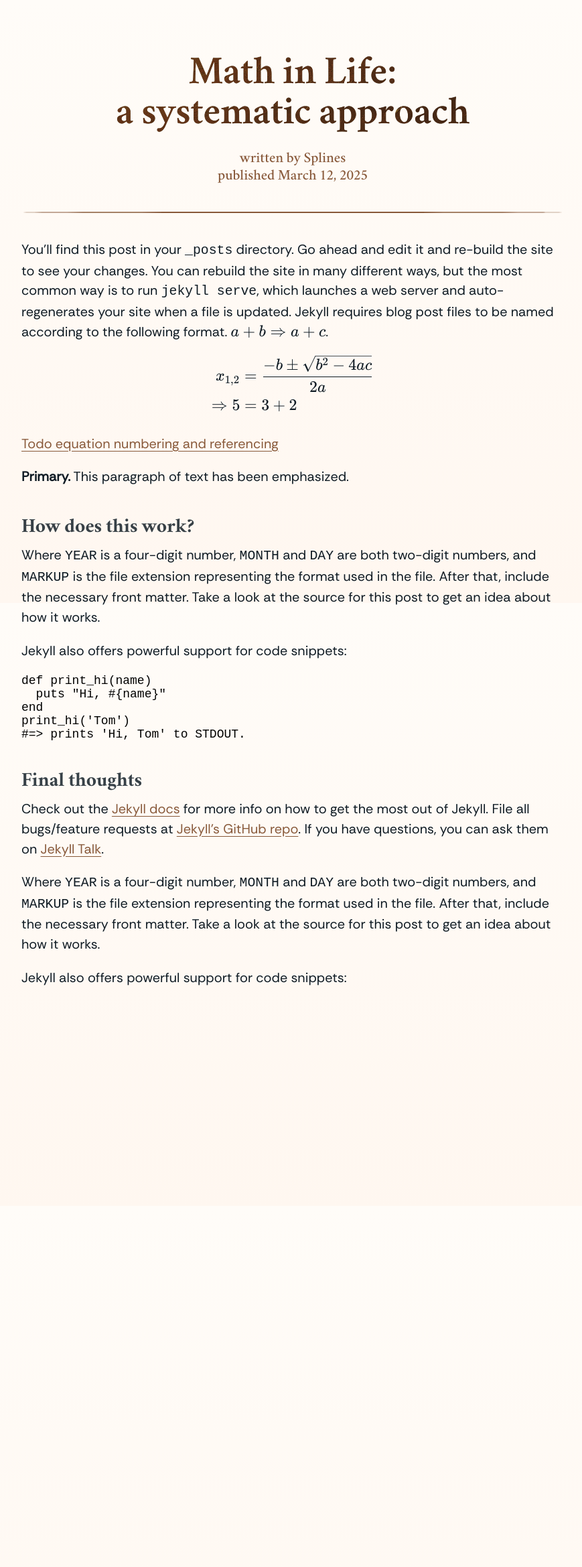
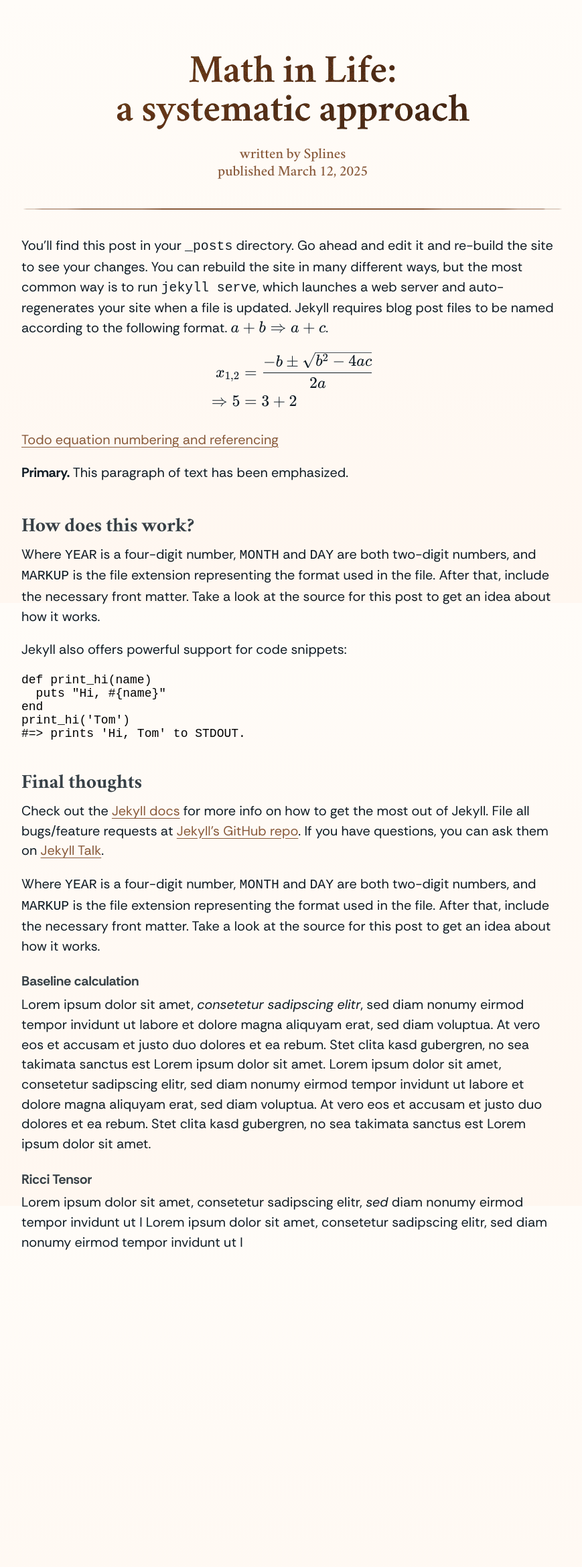
Before and after one commit to Splines/homepage, a Jekyll site: the page built from _posts/2025-03-11-welcome.md, in a window 1280 px wide. Shown: the whole page at 67% size, without its empty margins (203-1072 px from the left). Built offline with Jekyll 4.4.1, drawn with Linux system fonts in a browser that asks for light colours; before the commit the page ends 1944 px from its top, so only the background shows below that.

Commit message:
Use variable font & style h2

```diff
--- a/_posts/2025-03-11-welcome.md
+++ b/_posts/2025-03-11-welcome.md
@@ -46,7 +46,12 @@
 
 Where `YEAR` is a four-digit number, `MONTH` and `DAY` are both two-digit numbers, and `MARKUP` is the file extension representing the format used in the file. After that, include the necessary front matter. Take a look at the source for this post to get an idea about how it works.
 
-Jekyll also offers powerful support for code snippets:
+### Baseline calculation
+Lorem ipsum dolor sit amet, *consetetur sadipscing elitr*, sed diam nonumy eirmod tempor invidunt ut labore et dolore magna aliquyam erat, sed diam voluptua. At vero eos et accusam et justo duo dolores et ea rebum. Stet clita kasd gubergren, no sea takimata sanctus est Lorem ipsum dolor sit amet. Lorem ipsum dolor sit amet, consetetur sadipscing elitr, sed diam nonumy eirmod tempor invidunt ut labore et dolore magna aliquyam erat, sed diam voluptua. At vero eos et accusam et justo duo dolores et ea rebum. Stet clita kasd gubergren, no sea takimata sanctus est Lorem ipsum dolor sit amet.
+
+
+### Ricci Tensor
+Lorem ipsum dolor sit amet, consetetur sadipscing elitr, *sed* diam nonumy eirmod tempor invidunt ut l Lorem ipsum dolor sit amet, consetetur sadipscing elitr, sed diam nonumy eirmod tempor invidunt ut l
 
 
 [jekyll-docs]: https://jekyllrb.com/docs/home
--- a/_sass/typography.scss
+++ b/_sass/typography.scss
@@ -21,16 +21,23 @@
 
 @font-face {
     font-family: "Rethink";
-    src: url("/assets/fonts/RethinkSans-Regular.ttf");
-    font-weight: normal;
+    src: url("/assets/fonts/RethinkSans-Variable.ttf");
+    font-weight: 400 700;
     font-style: normal;
+}
+
+@font-face {
+    font-family: "Rethink";
+    src: url("/assets/fonts/RethinkSans-Italic-Variable.ttf");
+    font-weight: 400 700;
+    font-style: italic;
 }
 
 h1 {
     font-family: "Vermiglione", serif;
     font-weight: 600;
-    font-size: 3.2em;
-    line-height: 1.05em;
+    font-size: 3.2rem;
+    line-height: 1em;
 
     // https://resourceboy.com/textures/gold-textures/
     background: url("/assets/images/goldfoil.webp"), linear-gradient(142deg, #563c29, #563c29);
@@ -47,12 +54,12 @@
     font-size: 1.6em;
     color: #0f1b24d5;
 
-    margin-top: 1.5em;
+    margin-top: 1.65em;
     margin-bottom: 0;
 
     a::before {
         content: "¶";
-        font-size: 1.3em;
+        font-size: 2rem;
         color: #454545d6;
         position: absolute;
         left: -1.9rem;
@@ -80,8 +87,17 @@
     }
 }
 
+h3 {
+    font-family: "Rethink", sans-serif;
+    font-weight: 700;
+    font-size: 1.1rem;
+    color: #0f1b24d5;
+    margin-top: 1.2em;
+}
+
 p {
     font-family: "Rethink", sans-serif;
+    font-weight: 400;
     font-size: 1.1rem;
     line-height: 1.5;
     color: #0f1b24;
```
Also changed, not shown: assets/fonts/RethinkSans-Italic-Variable.ttf (added), assets/fonts/RethinkSans-Regular.ttf (deleted), assets/fonts/RethinkSans-Variable.ttf (added).
